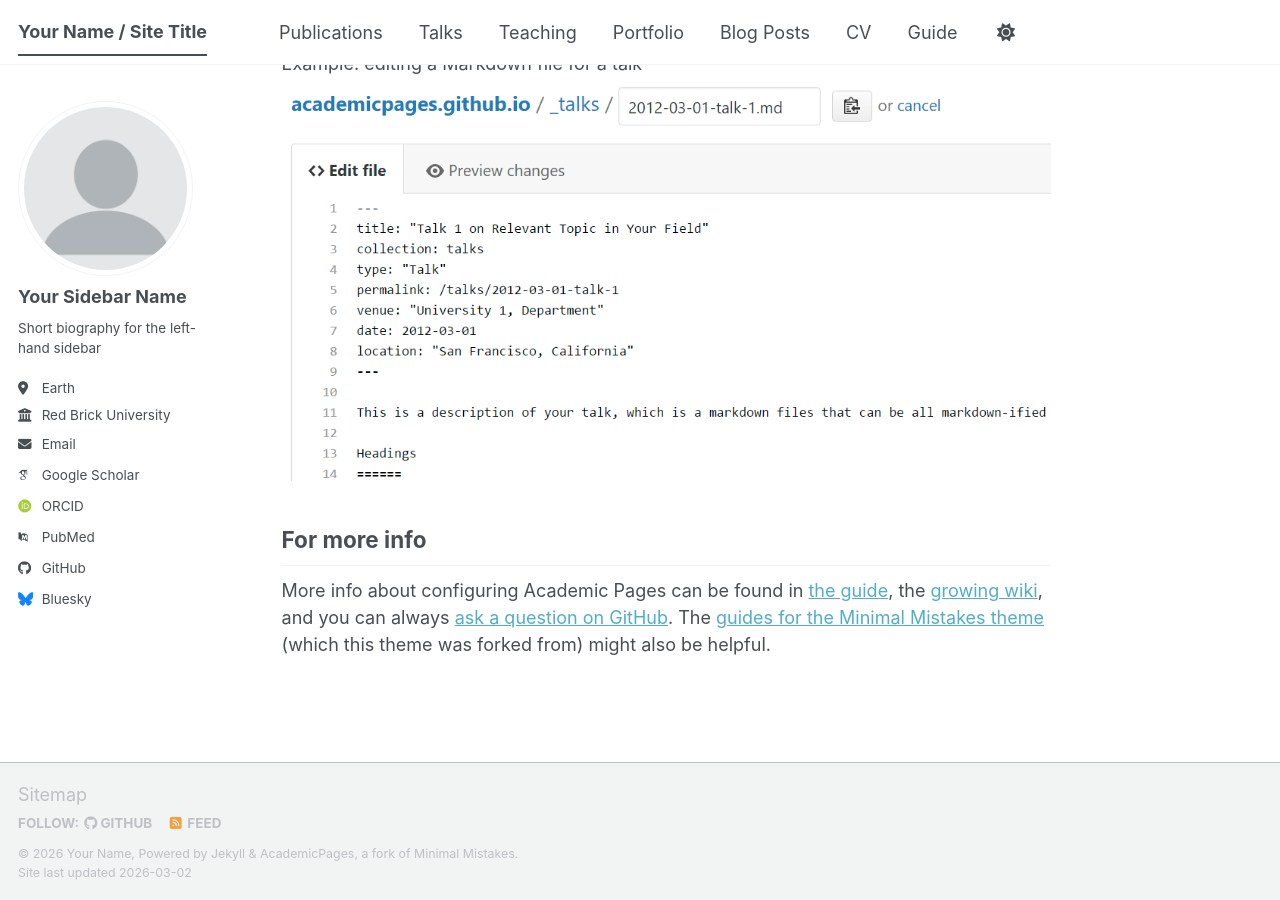
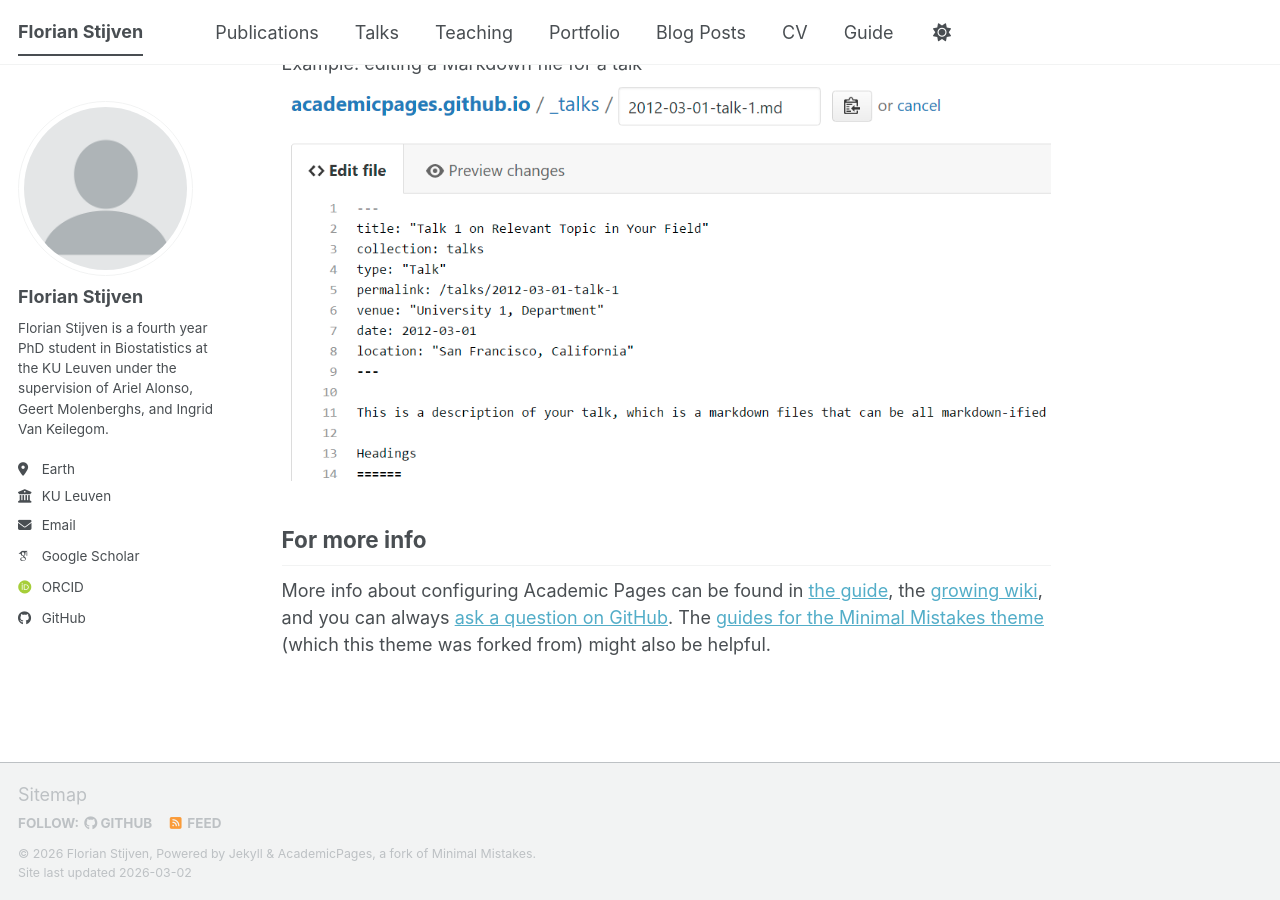
Before and after one commit to florianstijven/florianstijven.github.io, a Jekyll site: the page built from _pages/about.md, in a window 1280 px wide and 900 px high, scrolled down 2720 px. Built offline with Jekyll 4.4.1, drawn with Linux system fonts in a browser that asks for light colours; some web fonts are replaced; a script bundle is joined from its source files by our own code; library files that are not in the unit come from our copies.

Commit message:
Update personal details in _config.yml
Updated personal information in the configuration file.

```diff
--- a/_config.yml
+++ b/_config.yml
@@ -9,14 +9,14 @@
 # Basic Site Settings
 locale                   : "en-US"
 site_theme               : "default" # The available themes options are "default", "air", "sunrise", "mint", "dirt" and "contrast"
-title                    : "Your Name / Site Title"
+title                    : "Florian Stijven"
 title_separator          : "-"
-name                     : &name "Your Name"
+name                     : &name "Florian Stijven"
 description              : &description "Your Name's academic portfolio"   # Update this with a general description of your site, this is the default if not overridden by a page
-url                      : https://academicpages.github.io # The base hostname & protocol for your site e.g. "https://[your GitHub username].github.io",
+url                      : https://florianstijven.github.io # The base hostname & protocol for your site e.g. "https://[your GitHub username].github.io",
                                                            # or if you already have some other page hosted on Github then use "https://[your GitHub username].github.io/[Your Repo Name]"
 baseurl                  : "" # the subpath of your site, e.g. "/blog"
-repository               : "academicpages/academicpages.github.io"
+repository               : "florianstijven/florianstijven.github.io"
 
 # Site Author - The following control what appear as part of the author content on the side bar.
 #               If a field is blank the icon and link will not appear, otherwise it will be shown.
@@ -24,24 +24,24 @@ repository               : "academicpages/academicpages.github.io"
 author:
   # Biographic information
   avatar           : "profile.png"
-  name             : "Your Sidebar Name"
+  name             : "Florian Stijven"
   pronouns         : # example: "she/her"
-  bio              : "Short biography for the left-hand sidebar"
+  bio              : "Florian Stijven is a fourth year PhD student in Biostatistics at the KU Leuven under the supervision of Ariel Alonso, Geert Molenberghs, and Ingrid Van Keilegom."
   location         : "Earth"
-  employer         : "Red Brick University"
+  employer         : "KU Leuven"
   uri              : # URL
-  email            : "none@example.org"
+  email            : "florian.stijven@kuleuven.be"
 
   # Academic websites
   academia         : # URL
   arxiv            : # URL - Update with the correct link to your profile
-  googlescholar    : "https://scholar.google.com/citations?user=PS_CX0AAAAAJ"
+  googlescholar    : "https://scholar-google-com.kuleuven.e-bronnen.be/citations?view_op=list_works&hl=en&user=NXkETpYAAAAJ"
   inspire-hep      : # URL
   impactstory      : # URL
-  orcid            : "https://orcid.org/yourorcidurl"
+  orcid            : "https://orcid.org/0000-0002-4574-8261"
   semantic         : # URL
   ssrn             : # URL
-  pubmed           : "https://www.ncbi.nlm.nih.gov/pubmed/?term=john+snow"
+  pubmed           :
   researchgate     : # URL
   scopus           : # URL
   zotero           : # URL
@@ -51,13 +51,13 @@ author:
   bitbucket        : # Username - Update with your username on the site
   codepen          : # Username
   dribbble         : # Username
-  github           : "academicpages"
+  github           : "florianstijven"
   kaggle           : # Username
   stackoverflow    : # User number or user number and name (i.e., use "1" or "1/jeff-atwood")
 
   # Social media
   artstation       : # Username
-  bluesky          : "bsky.app" # Replace this with you Bluesky username
+  bluesky          : # Replace this with you Bluesky username
   facebook         : # Username
   flickr           : # Username
   foursquare       : # Username
```
